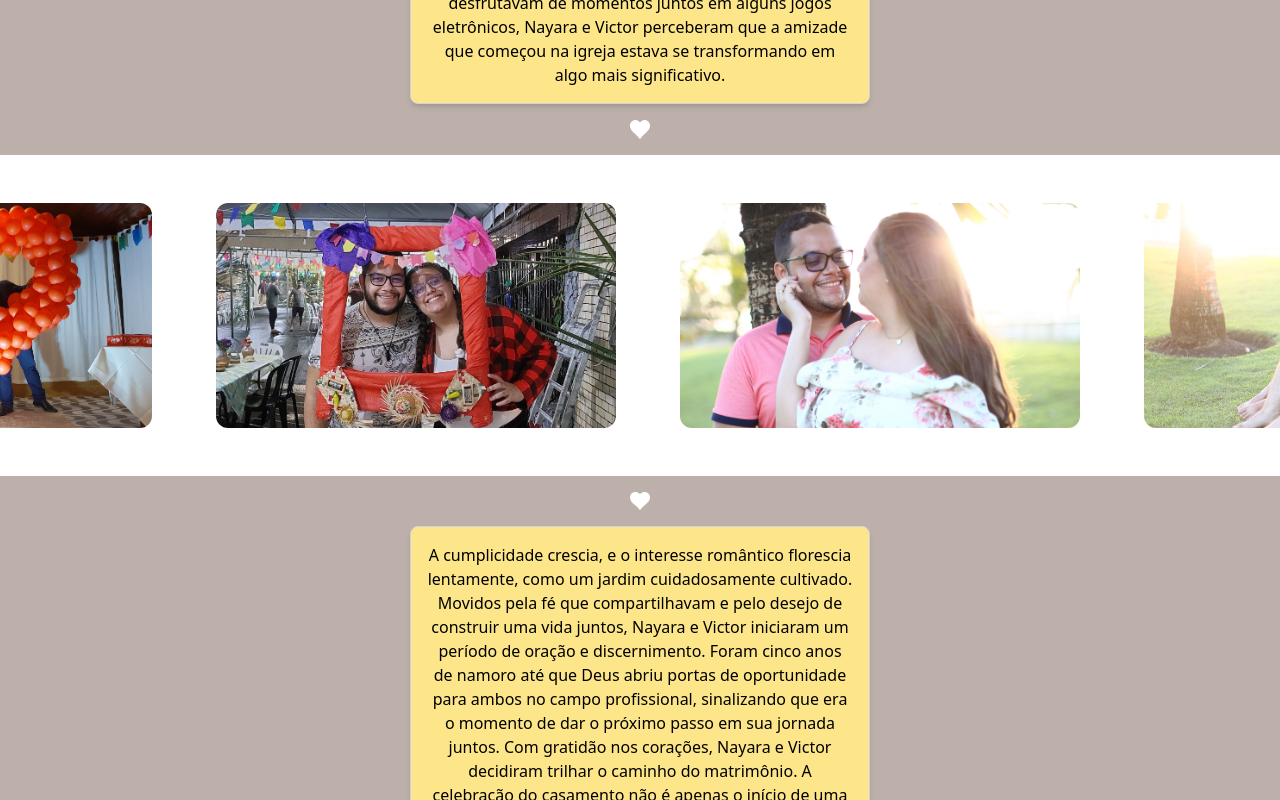
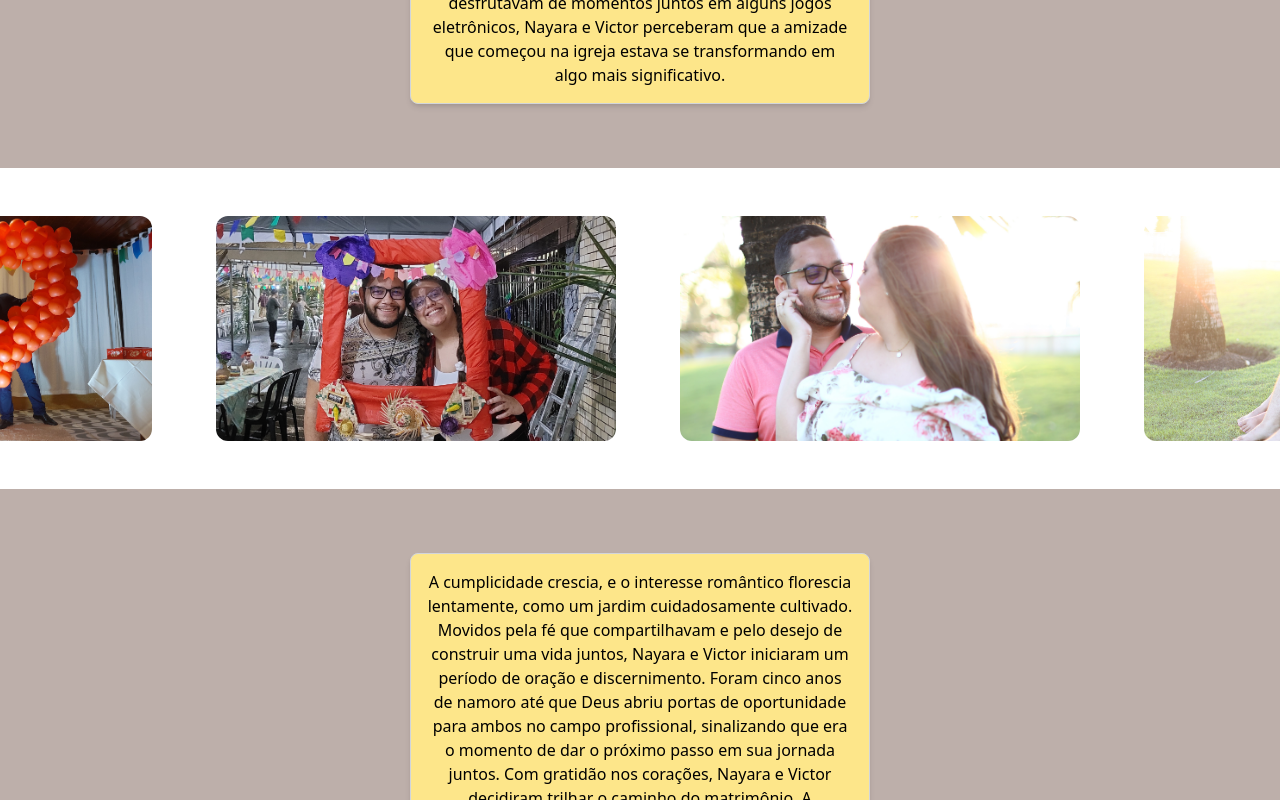
Before and after one commit to nayara-al/my-wedding-invite, a Next.js app: page /nossa-historia in a window 1280 px wide. Shown: the part 360-1160 px from the top of the page. Built offline with nearby package versions, Linux system fonts and the light colour scheme; a web font is replaced by a local one.

Commit message:
refactor: correção de página

```diff
--- a/src/components/common/Scrap/index.tsx
+++ b/src/components/common/Scrap/index.tsx
@@ -3,9 +3,9 @@
 
 export const Scrap = () => {
   const cssParagraph =
-    "bg-amber-200 w-[460px] p-4 shadow-md border border-gray-300 rounded-lg";
+    "bg-amber-200 w-full max-w-[460px] max-md:w-[90%] p-4 shadow-md border border-gray-300 rounded-lg";
   return (
-    <div className="mb-[80px] gap-4 flex flex-col text-center mt-12  text-black min-h-[160px] items-center justify-center">
+    <div className="mb-[80px] gap-16 flex flex-col text-center mt-12 w-full text-black min-h-[160px] items-center justify-center">
       <p className={`${cssParagraph}`}>
         Era uma tarde de sábado, em um evento de jovens da igreja, onde destinos
         se entrelaçaram e uma história de amor começou a se desenhar. Em uma
@@ -18,13 +18,7 @@
         alguns jogos eletrônicos, Nayara e Victor perceberam que a amizade que
         começou na igreja estava se transformando em algo mais significativo.
       </p>
-      <div className="flex items-center justify-center">
-        <Image src="/coracao.svg" alt="" width={20} height={20} className="text-red-700"/>
-      </div>
       <SectionMarquee />
-      <div className="flex items-center justify-center">
-        <Image src="/coracao.svg" alt="" width={20} height={20} />
-      </div>
       <p className={`${cssParagraph}`}>
         A cumplicidade crescia, e o interesse romântico florescia lentamente,
         como um jardim cuidadosamente cultivado. Movidos pela fé que
```
